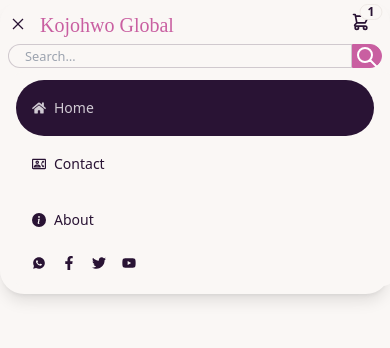
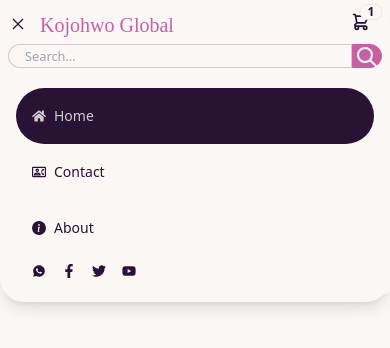
Before and after one commit to emuobopleasure/KojohwoGlobal-store, a React (Create React App) app: page / in a window 390 px wide. Both pictures are taken after a click on the button 18 px from the left and 24 px from the top of the page. Shown: the top 348 px of the page. Built offline with nearby package versions, Linux system fonts and the light colour scheme; a web font is replaced by a local one.

Commit message:
Adjusted the padding-top of the mobile menu for improved spacing

```diff
--- a/src/components/Header.js
+++ b/src/components/Header.js
@@ -121,7 +121,7 @@
                     <SearchForm formStyle='w-full my-[0.25rem] bg-[btnColor]' inputStyle='h-[1.5rem] focus:outline-transparent text-[0.8rem] py-[3px]' btnStyle='w-[1.9rem] min-h-[1.5rem] h-[1.5rem]' />
                     {/* !================mobile menu========! */}
                     <div className={showMenu ? 'hamburger-menu' : 'hidden'}>
-                        <ul tabIndex={0} className="menu menu-vertical leading-10 dropdown-content p-2 pr-6 bg-base-100 rounded-box w-screen h-auto overflow-scroll z-10 onrotate:h-[60vh] onrotate:overflow-scroll">
+                        <ul tabIndex={0} className="menu menu-vertical leading-10 dropdown-content p-2 pt-[1rem] pr-6 bg-base-100 rounded-box w-screen h-auto overflow-scroll z-10 onrotate:h-[60vh] onrotate:overflow-scroll">
                             {/* <li>
                                 <div className='theme-toggle-icons cursor-pointer'>
                                     <span className="moon-icon hidden">
```
